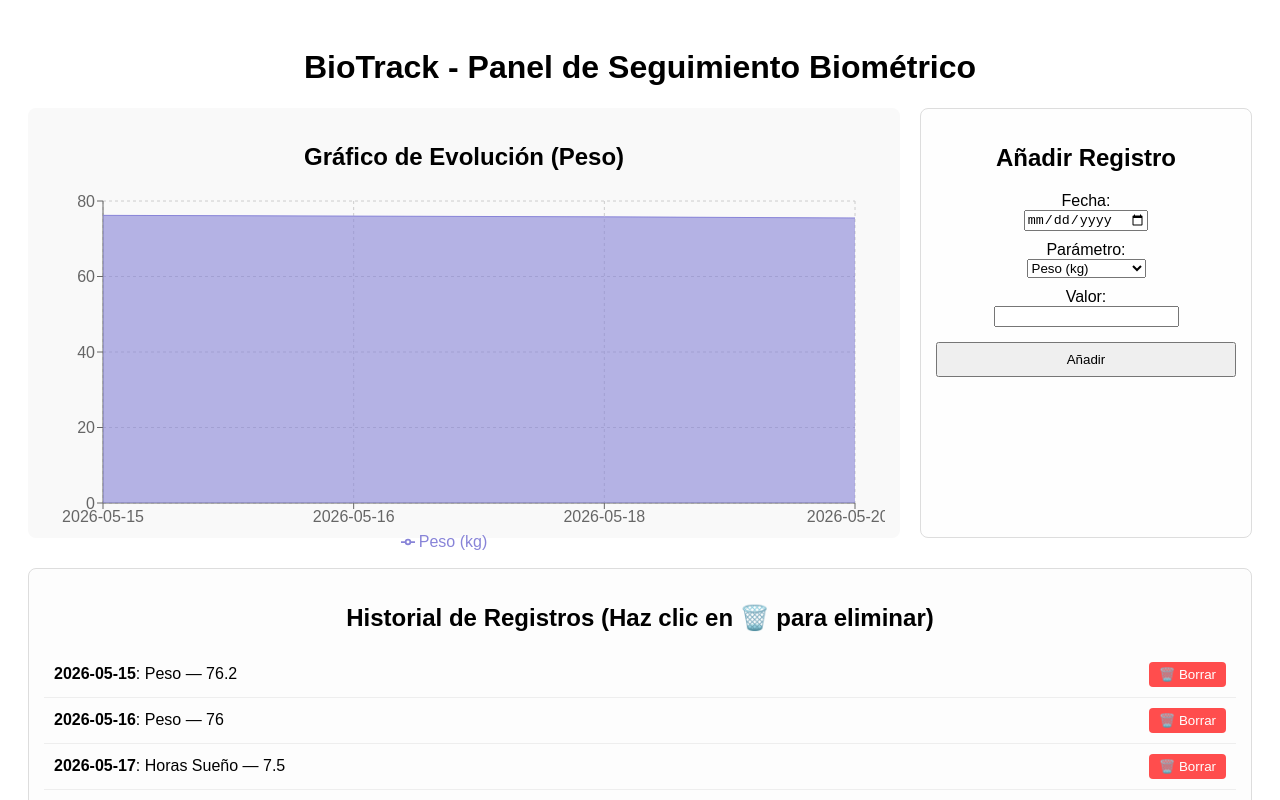
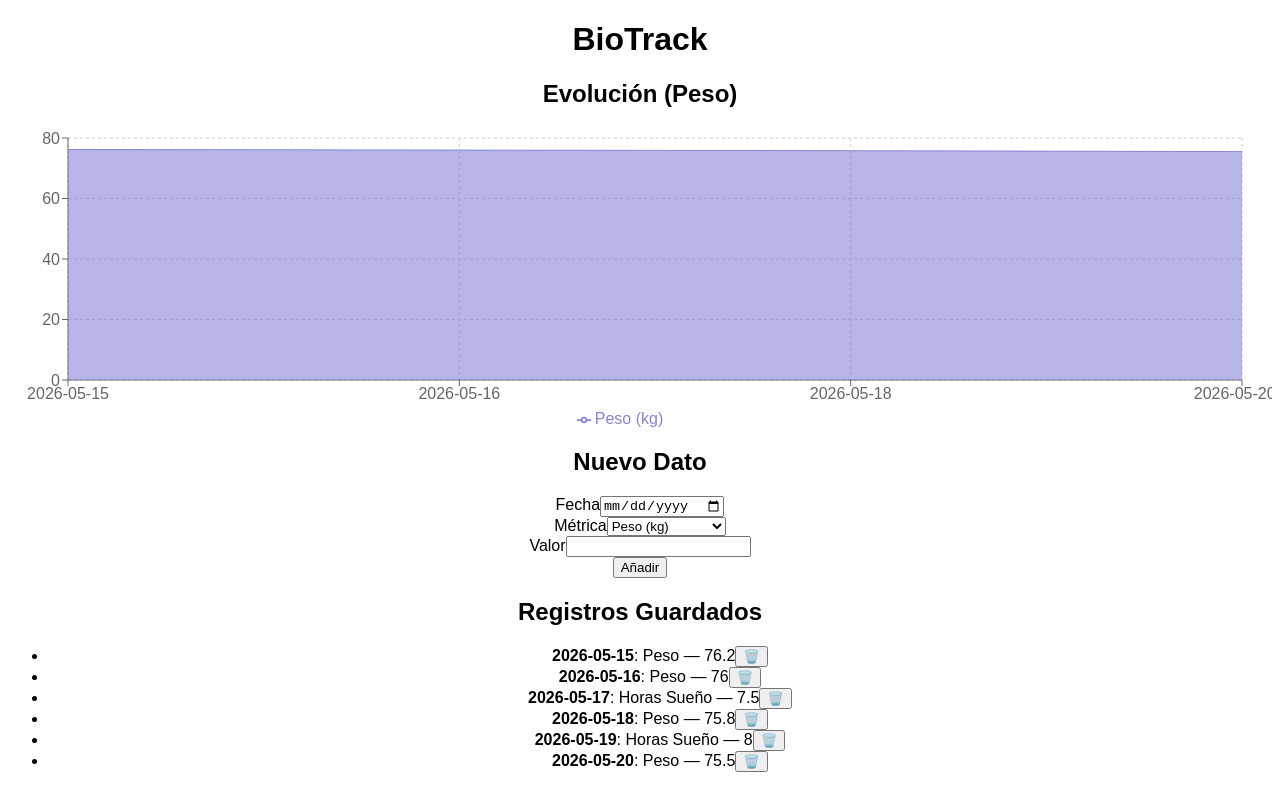
Before and after one commit to bodorrioalexyelena/biotrack2.0, a React (Create React App) app: page / in a window 1280 px wide. Shown: the top 800 px of the page. Built offline with nearby package versions, Linux system fonts and the light colour scheme.

Commit message:
Update App.js

```diff
--- a/src/App.js
+++ b/src/App.js
@@ -1,8 +1,8 @@
 import React, { useState, useEffect } from 'react';
 import { AreaChart, Area, XAxis, YAxis, CartesianGrid, Tooltip, ResponsiveContainer, Legend } from 'recharts';
-import './styles.css'; // Vinculado correctamente a tu archivo de estilos
+import './styles.css'; // Volvemos a vincular tu archivo de estilos original
 
-// 1. Registros de ejemplo iniciales
+// Registros de ejemplo iniciales
 const registrosEjemplo = [
   { id: 1, fecha: '2026-05-15', parametro: 'Peso', valor: 76.2 },
   { id: 2, fecha: '2026-05-16', parametro: 'Peso', valor: 76.0 },
@@ -13,56 +13,53 @@ const registrosEjemplo = [
 ];
 
 function App() {
-  // 2. Estado: Inicializa buscando en el navegador; si no hay nada, usa los ejemplos
+  // LÓGICA DE DATOS (Mantenemos la funcionalidad que querías)
   const [registros, setRegistros] = useState(() => {
     const datosGuardados = localStorage.getItem('biotrack_data');
     return datosGuardados ? JSON.parse(datosGuardados) : registrosEjemplo;
   });
 
-  // Estados para controlar lo que escribes en el formulario
   const [fecha, setFecha] = useState('');
   const [parametro, setParametro] = useState('Peso');
   const [valor, setValor] = useState('');
 
-  // 3. Persistencia: Guarda automáticamente en el navegador al añadir o borrar
   useEffect(() => {
     localStorage.setItem('biotrack_data', JSON.stringify(registros));
   }, [registros]);
 
-  // 4. Función para AÑADIR un nuevo registro
   const añadirRegistro = (e) => {
     e.preventDefault();
     if (fecha && parametro && valor && !isNaN(parseFloat(valor))) {
       const nuevoRegistro = {
-        id: Date.now(), // Crea un ID único usando la hora exacta
+        id: Date.now(),
         fecha: fecha,
         parametro: parametro,
         valor: parseFloat(valor),
       };
       setRegistros(prevRegistros => [...prevRegistros, nuevoRegistro]);
-      setFecha(''); // Limpia el formulario
+      setFecha('');
       setValor('');
     } else {
-      alert("Por favor, rellena todos los campos con valores válidos.");
+      alert("Por favor, rellena todos los campos.");
     }
   };
 
-  // 5. Función MAESTRA para BORRAR un registro si te equivocas
   const borrarRegistro = (idParaBorrar) => {
-    // Filtra la lista y conserva solo los que NO tengan el ID que queremos borrar
     const listaActualizada = registros.filter(registro => registro.id !== idParaBorrar);
     setRegistros(listaActualizada);
   };
 
+  // DISEÑO VISUAL (Restaurado para usar las clases de tu styles.css)
   return (
-    <div className="App" style={{ padding: '20px', fontFamily: 'Arial, sans-serif' }}>
-      <h1>BioTrack - Panel de Seguimiento Biométrico</h1>
+    <div className="App"> {/* Usamos tus clases CSS originales */}
+      <h1>BioTrack</h1>
 
-      <div style={{ display: 'flex', gap: '20px', marginBottom: '30px' }}>
-        {/* Gráfico Dinámico */}
-        <div style={{ flex: 1, height: '400px', background: '#f9f9f9', padding: '15px', borderRadius: '8px' }}>
-          <h2>Gráfico de Evolución (Peso)</h2>
-          <ResponsiveContainer width="100%" height="90%">
+      <div className="container"> {/* Volvemos a usar tu estructura de contenedores CSS */}
+
+        {/* Sección del Gráfico */}
+        <div className="chart-section">
+          <h2>Evolución (Peso)</h2>
+          <ResponsiveContainer width="100%" height={300}>
             <AreaChart
               data={registros.filter(r => r.parametro === 'Peso').sort((a,b) => new Date(a.fecha).getTime() - new Date(b.fecha).getTime())}
               margin={{ top: 10, right: 30, left: 0, bottom: 0 }}
@@ -77,60 +74,46 @@ function App() {
           </ResponsiveContainer>
         </div>
 
-        {/* Formulario de Entrada */}
-        <div style={{ width: '300px', background: '#fefefe', padding: '15px', borderRadius: '8px', border: '1px solid #ddd' }}>
-          <h2>Añadir Registro</h2>
+        {/* Sección del Formulario */}
+        <div className="form-section">
+          <h2>Nuevo Dato</h2>
           <form onSubmit={añadirRegistro}>
-            <div style={{ marginBottom: '10px' }}>
-              <label>Fecha:</label><br />
+            <div className="input-group">
+              <label>Fecha</label>
               <input type="date" value={fecha} onChange={e => setFecha(e.target.value)} required />
             </div>
-            <div style={{ marginBottom: '10px' }}>
-              <label>Parámetro:</label><br />
+            <div className="input-group">
+              <label>Métrica</label>
               <select value={parametro} onChange={e => setParametro(e.target.value)} required>
                 <option value="Peso">Peso (kg)</option>
                 <option value="Horas Sueño">Horas de Sueño</option>
                 <option value="Pasos">Pasos Diarios</option>
               </select>
             </div>
-            <div style={{ marginBottom: '15px' }}>
-              <label>Valor:</label><br />
+            <div className="input-group">
+              <label>Valor</label>
               <input type="number" step="0.1" value={valor} onChange={e => setValor(e.target.value)} required />
             </div>
-            <button type="submit" style={{ width: '100%', padding: '8px', cursor: 'pointer' }}>Añadir</button>
+            <button type="submit" className="btn-add">Añadir</button>
           </form>
         </div>
       </div>
 
-      {/* Historial con opción de eliminar en vivo */}
-      <div style={{ background: '#fdfdfd', padding: '15px', borderRadius: '8px', border: '1px solid #ddd' }}>
-        <h2>Historial de Registros (Haz clic en 🗑️ para eliminar)</h2>
-        <ul style={{ listStyle: 'none', padding: 0 }}>
+      {/* Sección del Historial con botones de borrado */}
+      <div className="history-section">
+        <h2>Registros Guardados</h2>
+        <ul className="history-list">
           {registros.map((registro) => (
-            <li key={registro.id} style={{
-              display: 'flex',
-              justifyContent: 'space-between',
-              alignItems: 'center',
-              padding: '10px',
-              borderBottom: '1px solid #eee'
-            }}>
-              <div>
-                <strong>{registro.fecha}</strong>: {registro.parametro} — {registro.valor}
-              </div>
+            <li key={registro.id} className="history-item">
+              <span><strong>{registro.fecha}</strong>: {registro.parametro} — {registro.valor}</span>
 
-              {/* Botón de borrar */}
+              {/* Le ponemos una clase CSS al botón para que lo puedas estilizar */}
               <button
                 onClick={() => borrarRegistro(registro.id)}
-                style={{
-                  padding: '5px 10px',
-                  background: '#ff4d4d',
-                  color: 'white',
-                  border: 'none',
-                  borderRadius: '4px',
-                  cursor: 'pointer'
-                }}
+                className="btn-delete"
+                title="Borrar registro"
               >
-                🗑️ Borrar
+                🗑️
               </button>
             </li>
           ))}
```
